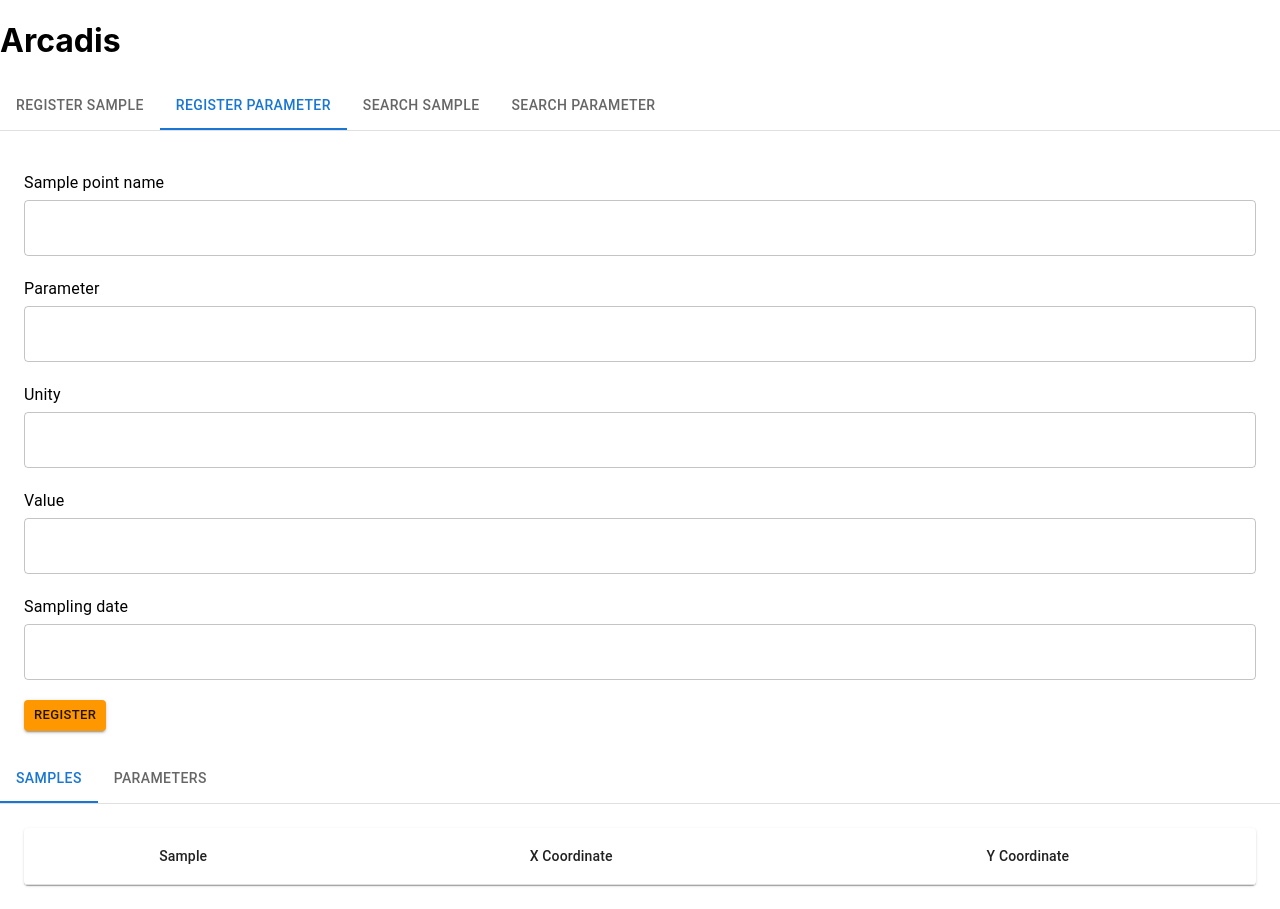
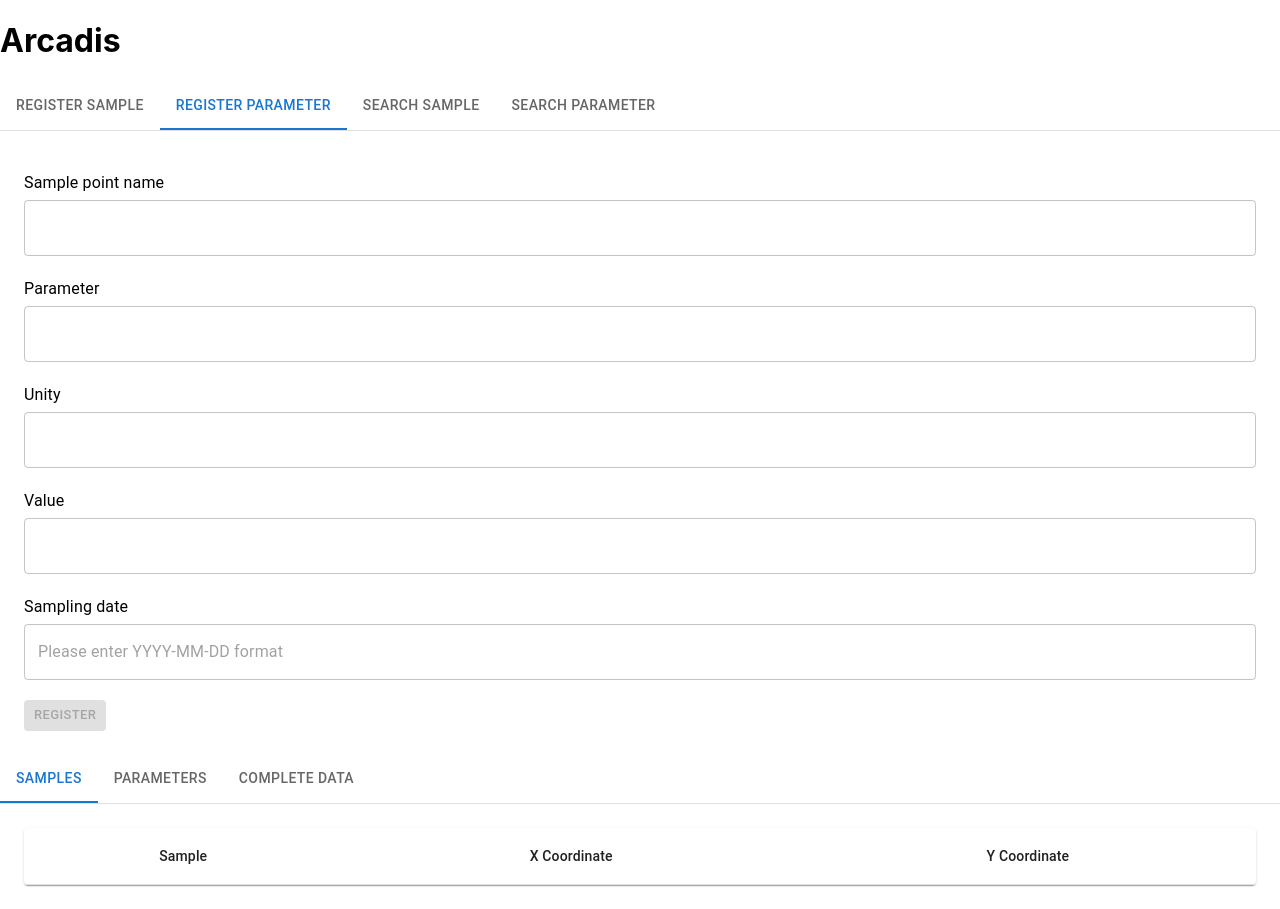
Before and after one commit to guilherme0893/Environmental_analysis_register, a React (Create React App) app in the folder app/frontend/: page / in a window 1280 px wide. Both pictures are taken after a click on the tab "REGISTER PARAMETER". Built offline with nearby package versions, Linux system fonts and the light colour scheme.

Commit message:
chore: creates button verification in the frontend, and adds completeDataTable to TablesTabs

```diff
--- a/app/frontend/src/components/TablesTabs.js
+++ b/app/frontend/src/components/TablesTabs.js
@@ -8,6 +8,7 @@
 import Box from '@mui/material/Box';
 import SearchParameterTable from './parameters/SearchParameterTable';
 import SearchSampleTable from './samples/SearchSampleTable';
+import CompleteDataTable from './CompleteDataTable';
 
 function TabPanel(props) {
   const {
@@ -50,6 +51,7 @@
         <Tabs value={value} onChange={handleChange} aria-label="basic tabs example">
           <Tab label="Samples" />
           <Tab label="Parameters" />
+          <Tab label="Complete data" />
         </Tabs>
       </Box>
       <TabPanel value={value} index={0}>
@@ -58,6 +60,9 @@
       <TabPanel value={value} index={1}>
         <SearchParameterTable />
       </TabPanel>
+      <TabPanel value={value} index={2}>
+        <CompleteDataTable />
+      </TabPanel>
     </Box>
   );
 }
--- a/app/frontend/src/components/parameters/ParameterForm.js
+++ b/app/frontend/src/components/parameters/ParameterForm.js
@@ -14,9 +14,11 @@
   const [unity, setUnity] = useState('');
   const [value, setValue] = useState('');
   const [samplingDate, setSamplingDate] = useState('');
+  const [isButtonDisabled, setIsButtonDisabled] = useState(true);
 
   const onNameInputChange = ({ target }) => {
     setSampleName(target.value);
+    setIsButtonDisabled(false);
   };
 
   const onParameterInputChange = ({ target }) => {
@@ -36,6 +38,7 @@
   };
 
   async function create() {
+    // função que confirma a existência da sample no db aqui???
     return axios.post('http://localhost:3004/parameters', {
       samplePointName: sampleName,
       parameter,
@@ -89,6 +92,7 @@
           required
           onChange={onSamplingDateInputChange}
           style={{ marginBottom: '5px' }}
+          placeholder="Please enter YYYY-MM-DD format"
         />
       </FormGroup>
       <ColorButton
@@ -97,6 +101,7 @@
         variant="contained"
         size="small"
         onClick={create}
+        disabled={isButtonDisabled}
       >
         Register
       </ColorButton>
```
